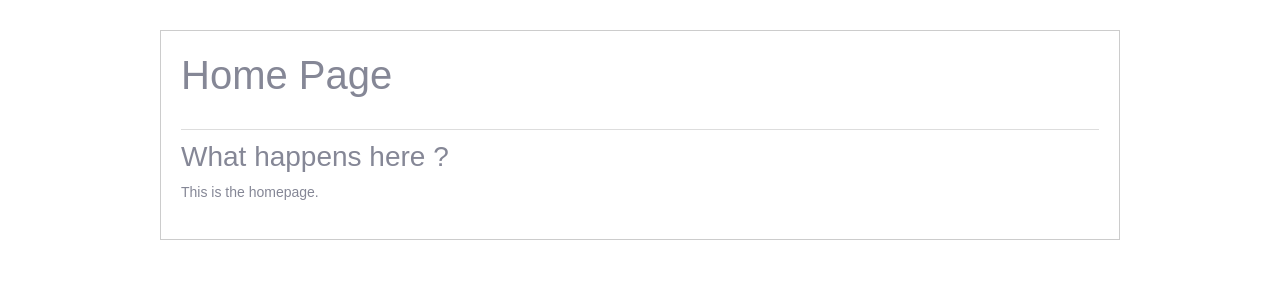
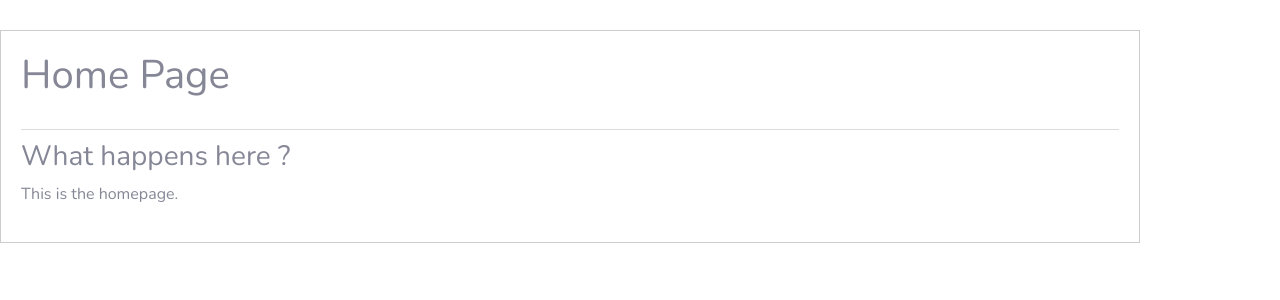
Before and after one commit to ammaragha/Cafeteria, a PHP site: page / in a window 1280 px wide. Shown: the top 300 px of the page. Run offline with PHP 8.4, Linux system fonts and the light colour scheme; some libraries are stand-ins or nearby versions.

Commit message:
edit custom styling

```diff
--- a/public/css/style.css
+++ b/public/css/style.css
@@ -1,19 +1,4 @@
-body {
-    font-family: Arial, sans-serif;
-    font-weight: 400;
-    font-size: 14px;
-}
-.wrapper {
-    width: 960px;
-    margin: 0 auto;
-}
-.logo {
-    width: 722px;
-    height: 450px;
 
-    background-image: url('');
-    margin: auto;
-}
 .support-button {
     position: absolute;
     cursor: pointer;
@@ -24,7 +9,6 @@ body {
     background-image: url('');
 }
 .container {
-    max-width: 960px;
     border: 1px solid #ccc;
     padding: 20px;
     margin: 30px 0 30px 0;
```
